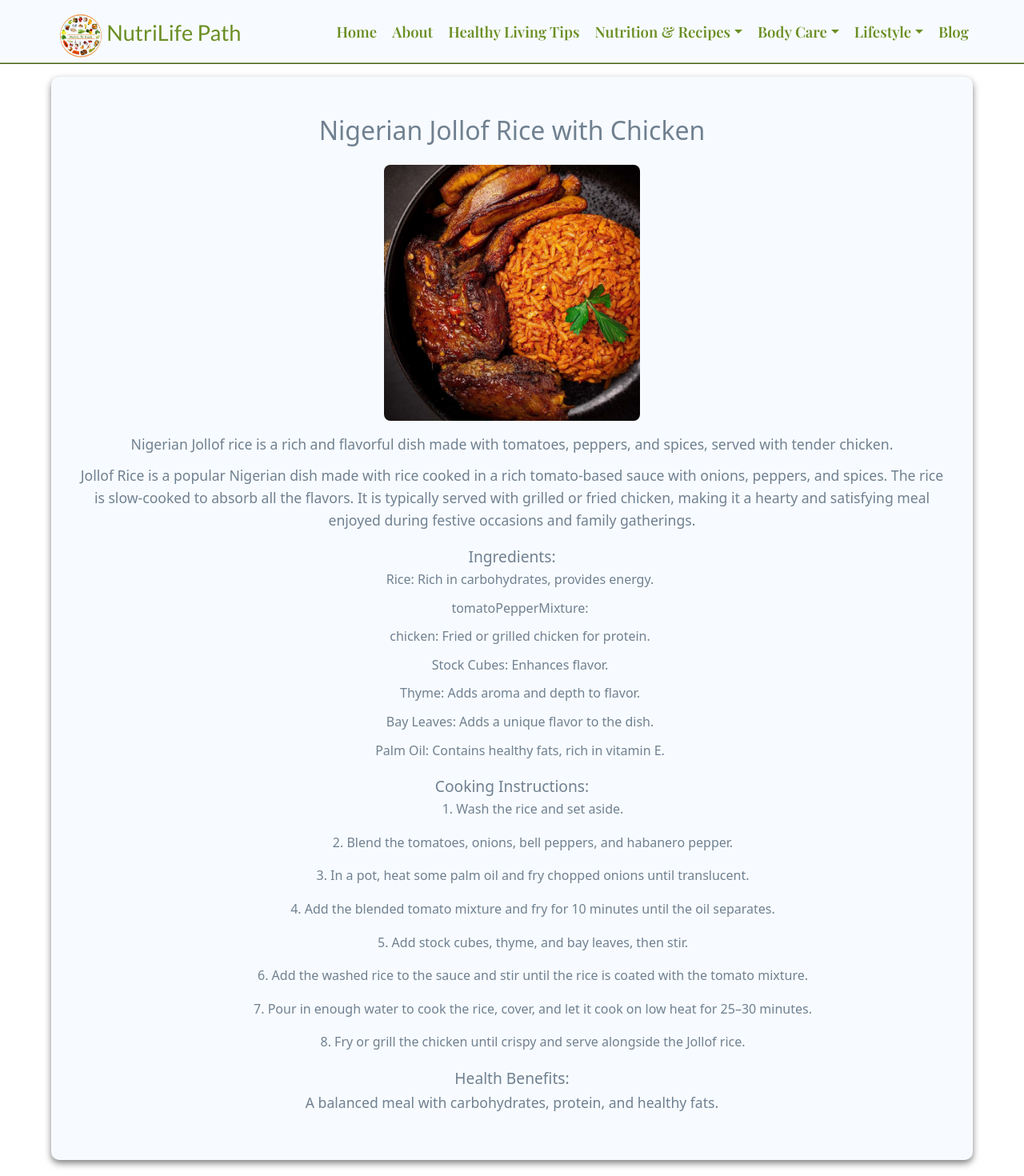
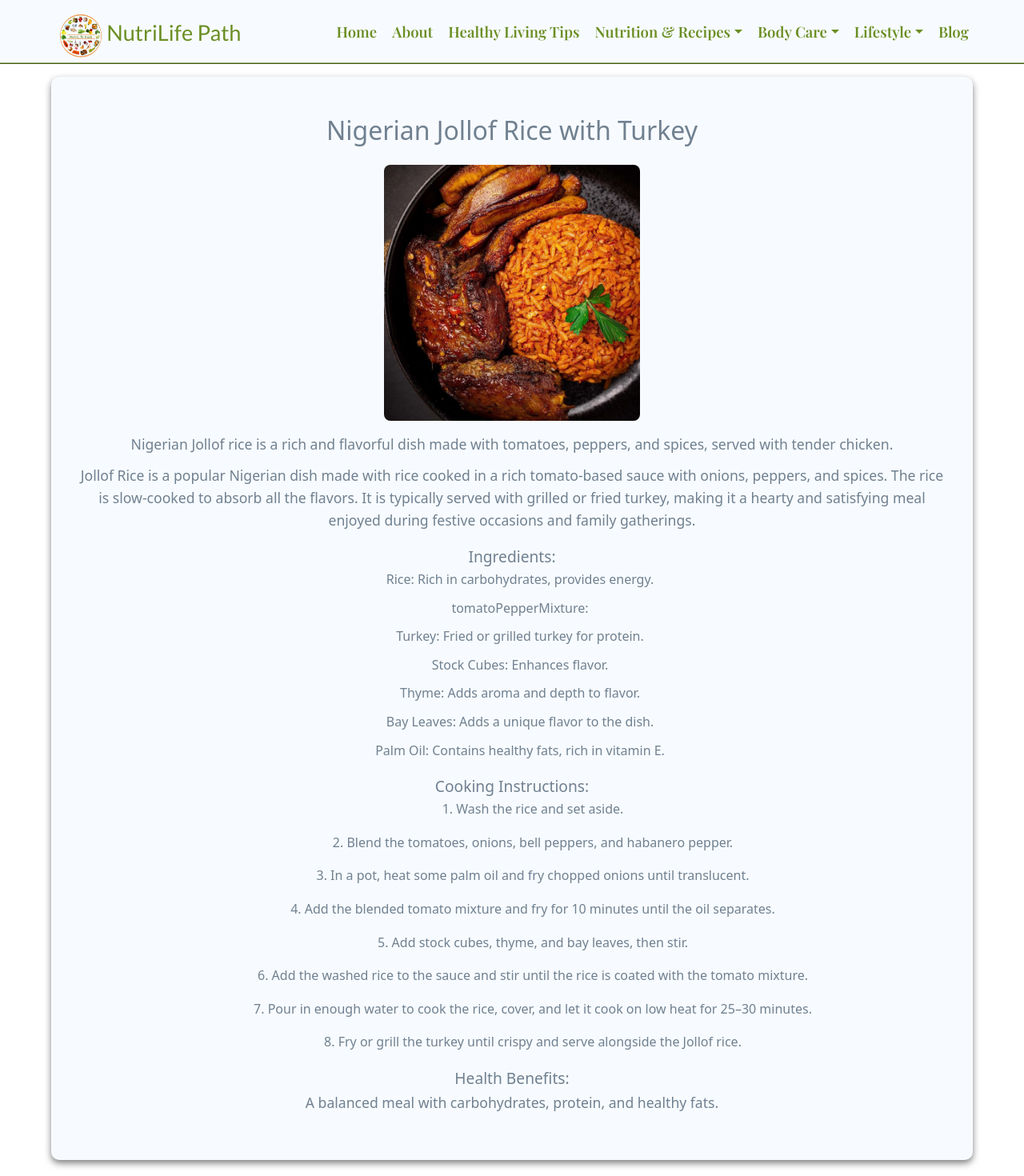
Before and after one commit to Esther20056/NutriLifePath, a React (Create React App) app: page /blog in a window 1280 px wide. Shown: the top 1470 px of the page at 80% size. Built offline with nearby package versions, Linux system fonts and the light colour scheme; a web font is replaced by a local one.

Commit message:
another commit

```diff
--- a/src/PostsArray/BlogPostArray.js
+++ b/src/PostsArray/BlogPostArray.js
@@ -10,10 +10,10 @@ import EfoRiro from './../Assets/EfoRiro.jpeg'
 const blogPosts = [
   {
     "id": 2,
-    "title": "Nigerian Jollof Rice with Chicken",
+    "title": "Nigerian Jollof Rice with Turkey",
     "image": Jollof,
     "description": "Nigerian Jollof rice is a rich and flavorful dish made with tomatoes, peppers, and spices, served with tender chicken.",
-    "details": "Jollof Rice is a popular Nigerian dish made with rice cooked in a rich tomato-based sauce with onions, peppers, and spices. The rice is slow-cooked to absorb all the flavors. It is typically served with grilled or fried chicken, making it a hearty and satisfying meal enjoyed during festive occasions and family gatherings.",
+    "details": "Jollof Rice is a popular Nigerian dish made with rice cooked in a rich tomato-based sauce with onions, peppers, and spices. The rice is slow-cooked to absorb all the flavors. It is typically served with grilled or fried turkey, making it a hearty and satisfying meal enjoyed during festive occasions and family gatherings.",
     "ingredients": {
       "Rice": {
         "benefit": "Rich in carbohydrates, provides energy."
@@ -27,8 +27,8 @@ const blogPosts = [
           { "name": "Garlic", "benefit": "Contains compounds that help fight infections." }
         ]
       },
-      "chicken": {
-        "description": "Fried or grilled chicken for protein.",
+      "Turkey": {
+        "description": "Fried or grilled turkey for protein.",
         "benefits": {
           "protein": "Helps build and repair muscles.",
           "iron": "Promotes healthy blood cells."
@@ -49,7 +49,7 @@ const blogPosts = [
       "5. Add stock cubes, thyme, and bay leaves, then stir.",
       "6. Add the washed rice to the sauce and stir until the rice is coated with the tomato mixture.",
       "7. Pour in enough water to cook the rice, cover, and let it cook on low heat for 25–30 minutes.",
-      "8. Fry or grill the chicken until crispy and serve alongside the Jollof rice."
+      "8. Fry or grill the turkey until crispy and serve alongside the Jollof rice."
     ],
     "healthBenefits": {
       "general": "A balanced meal with carbohydrates, protein, and healthy fats."
```
